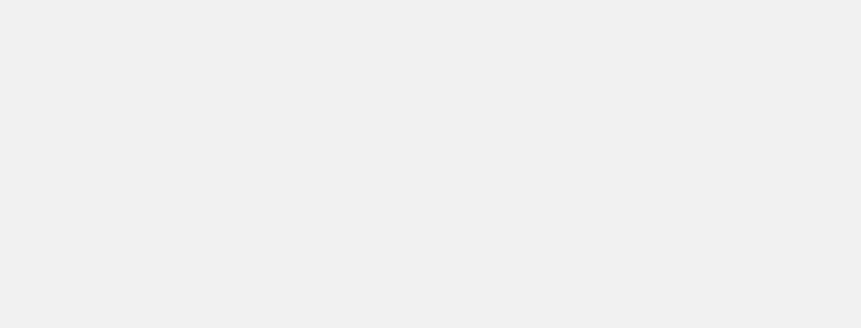
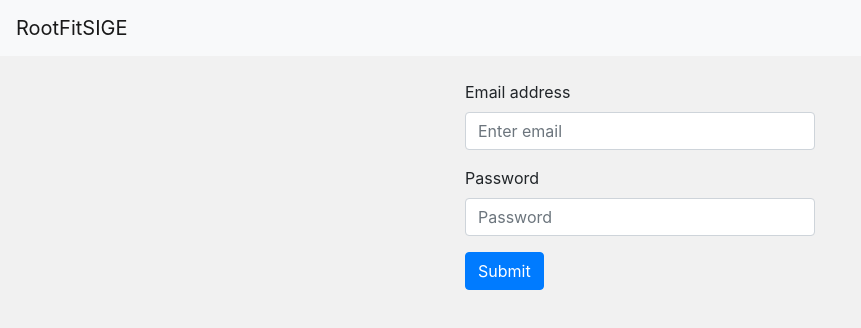
Before and after one commit to AdrianoModa/rootFit-app-PA2, an Angular app in the folder rootFit-front/: page /login in a window 1280 px wide. Before the commit this address led to /. Shown: the top 328 px of the page, without its empty margins (0-861 px from the left). Built offline with nearby package versions, Linux system fonts and the light colour scheme.

Commit message:
Iniciando implentação do login

```diff
--- a/rootFit-front/src/app/app.component.html
+++ b/rootFit-front/src/app/app.component.html
@@ -1,2 +1,3 @@
 <!--The content below is only a placeholder and can be replaced.-->
+<app-menu></app-menu>
 <router-outlet></router-outlet>
--- a/rootFit-front/src/app/app.module.ts
+++ b/rootFit-front/src/app/app.module.ts
@@ -10,12 +10,16 @@
 import { routing } from './app.routing';
 import { DashboardComponent } from './dashboard/dashboard.component';
 import { ListarClientesService } from './listar-clientes/listar-clientes.service';
+import { LoginComponent } from './login/login.component';
+import { MenuComponent } from './menu/menu.component';
 
 @NgModule({
   declarations: [
     AppComponent,
     ListarClientesComponent,
-    DashboardComponent
+    DashboardComponent,
+    LoginComponent,
+    MenuComponent
   ],
   imports: [
     BrowserModule,
--- a/rootFit-front/src/app/app.routing.ts
+++ b/rootFit-front/src/app/app.routing.ts
@@ -1,15 +1,17 @@
 import { Routes, RouterModule } from '@angular/router';
-import { ModuleWithProviders } from '@angular/core';
+import { ModuleWithProviders, Component } from '@angular/core';
 
 import { AppComponent } from './app.component';
 import { ListarClientesComponent } from './listar-clientes/listar-clientes.component';
 import { DashboardComponent } from './dashboard/dashboard.component';
+import { LoginComponent } from './login/login.component';
 
 
 const APP_ROUTES: Routes = [
 
   {path: '', component: DashboardComponent},
-  {path: 'clientes', component: ListarClientesComponent}
+  {path: 'clientes', component: ListarClientesComponent},
+  {path: 'login', component: LoginComponent}
 
 ];
 
--- a/rootFit-front/src/app/dashboard/dashboard.component.html
+++ b/rootFit-front/src/app/dashboard/dashboard.component.html
@@ -1,7 +1,2 @@
-<nav class="navbar navbar-expand-lg navbar-light bg-light">
-  <a class="navbar-brand" href="#">RootFitSIGE</a>
-</nav>
-
-
 <br/>
 <app-listar-clientes></app-listar-clientes>
--- /dev/null
+++ b/rootFit-front/src/app/login/login.component.html
@@ -0,0 +1,24 @@
+<br/>
+<div class="container">
+  <div class="row">
+    <div class="col">
+
+    </div>
+    <div class="col">
+        <form>
+            <div class="form-group">
+              <label for="exampleInputEmail1">Email address</label>
+              <input type="email" class="form-control" id="exampleInputEmail1" aria-describedby="emailHelp" placeholder="Enter email">
+            </div>
+            <div class="form-group">
+              <label for="exampleInputPassword1">Password</label>
+              <input type="password" class="form-control" id="exampleInputPassword1" placeholder="Password">
+            </div>
+            <button type="submit" class="btn btn-primary">Submit</button>
+          </form>
+    </div>
+    <div class="col">
+
+    </div>
+  </div>
+</div>
--- /dev/null
+++ b/rootFit-front/src/app/login/login.component.ts
@@ -0,0 +1,15 @@
+import { Component, OnInit } from '@angular/core';
+
+@Component({
+  selector: 'app-login',
+  templateUrl: './login.component.html',
+  styleUrls: ['./login.component.css']
+})
+export class LoginComponent implements OnInit {
+
+  constructor() { }
+
+  ngOnInit() {
+  }
+
+}
--- /dev/null
+++ b/rootFit-front/src/app/menu/menu.component.html
@@ -0,0 +1,3 @@
+<nav class="navbar navbar-expand-lg navbar-light bg-light">
+  <a class="navbar-brand" href="#">RootFitSIGE</a>
+</nav>
--- /dev/null
+++ b/rootFit-front/src/app/menu/menu.component.ts
@@ -0,0 +1,15 @@
+import { Component, OnInit } from '@angular/core';
+
+@Component({
+  selector: 'app-menu',
+  templateUrl: './menu.component.html',
+  styleUrls: ['./menu.component.css']
+})
+export class MenuComponent implements OnInit {
+
+  constructor() { }
+
+  ngOnInit() {
+  }
+
+}
```
Also changed, not shown: rootFit-front/src/app/login/login.component.css (added), rootFit-front/src/app/menu/menu.component.css (added), 2 other files (tests, documents, lock files or other folders).
